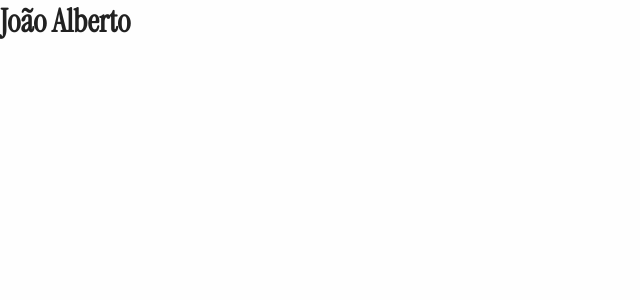
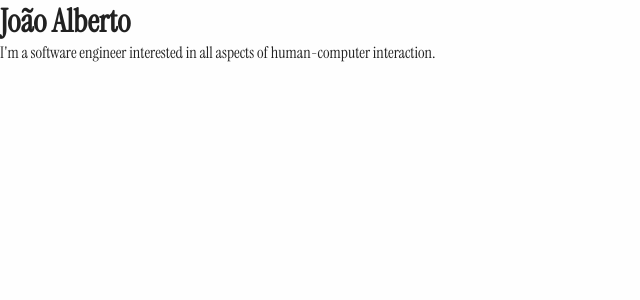
Before and after one commit to joaoalberto-dev/joaoalberto.dev, a Next.js app: page / in a window 1280 px wide. Shown: the top 300 px of the page, without its empty margins (0-640 px from the left). Built offline with nearby package versions, Linux system fonts and the light colour scheme.

Commit message:
chore: add description and remove unused Image component

```diff
--- a/src/app/page.tsx
+++ b/src/app/page.tsx
@@ -1,10 +1,9 @@
-import Image from "next/image";
-
 export default function Home() {
   return (
     <div>
       <main>
         <h1 className="font-body">João Alberto</h1>
+        <p>I'm a software engineer interested in all aspects of human-computer interaction.</p>
       </main>
     </div>
   );
```
